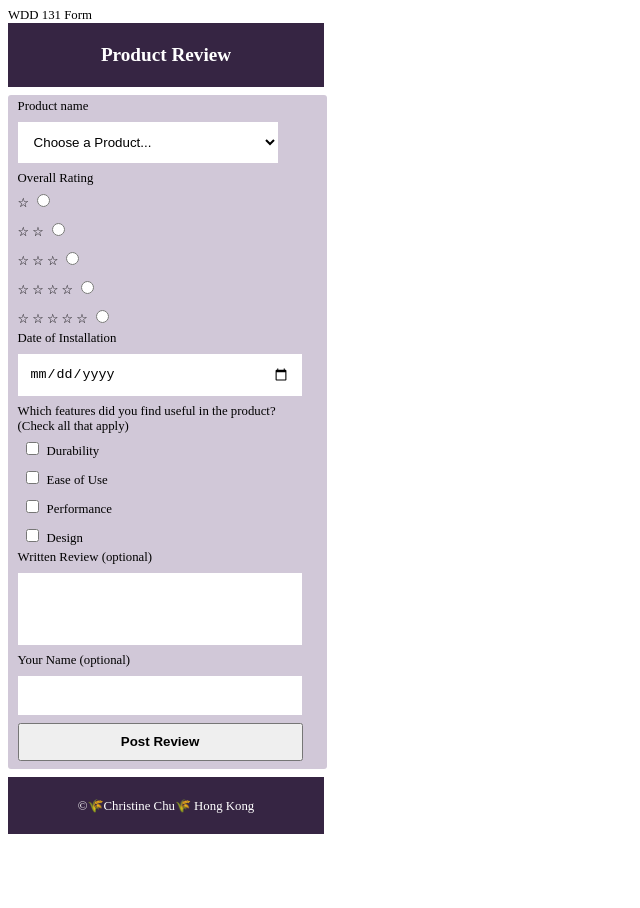
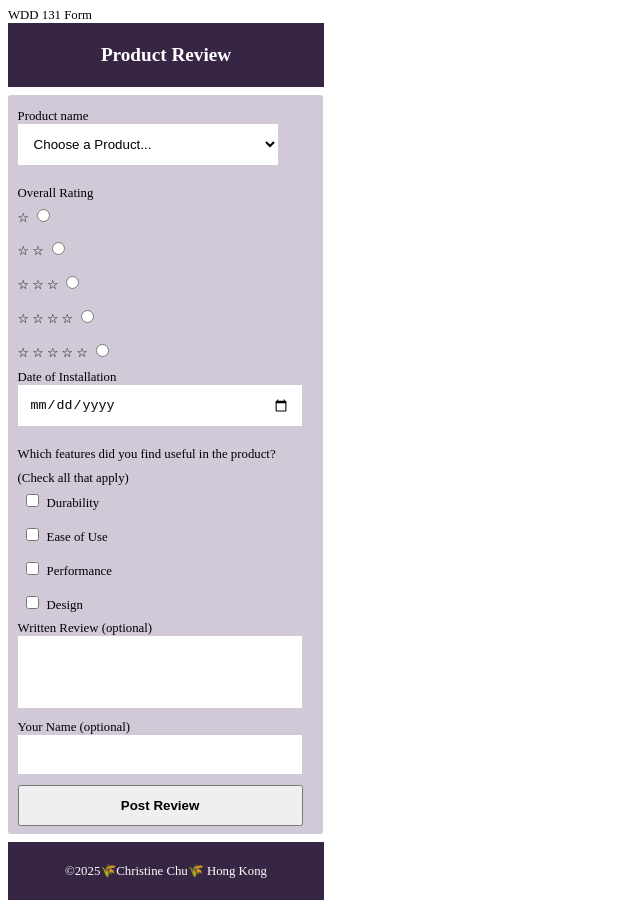
Before and after one commit to KChristineChu/wdd131, a plain HTML site: page form.html in a window 1280 px wide. Shown: the whole page, without its empty margins (0-640 px from the left). Before the commit the page ends 842 px from the top, so only its background shows below. Drawn offline with Linux system fonts and the light colour scheme.

Commit message:
Fixed margins and padding

```diff
--- a/form.html
+++ b/form.html
@@ -52,7 +52,7 @@
         </form>
     </main>
     <footer>
-        <p>&copy;<span id="currently"></span>🌾Christine Chu🌾 Hong Kong</p>
+        <p>&copy;2025<span id="currently"></span>🌾Christine Chu🌾 Hong Kong</p>
         <p><span id="lastModified"></span></p>
     </footer>
 </body>
--- a/styles/form.css
+++ b/styles/form.css
@@ -1,10 +1,12 @@
 body {
+
     font-size: .8rem;
 }
 
 header,
 footer {
     margin: 0;
+    padding: 0;
     background-color: rgb(54, 37, 67);
     width: 100%;
     max-width: 300px;
@@ -22,8 +24,8 @@ fieldset {
     background-color: rgb(209, 200, 216);
     border: 0;
     border-radius: 3px;
-    width: 100%;
-    max-width: 300px;;
+    width: 96%;
+    max-width: 296px;;
 }
 
 .wf1 select,
@@ -33,10 +35,17 @@ fieldset {
 .wf1 input[type="text"],
 .wf1 input[type="textarea"] {
     margin: .5rem;
+    margin-bottom: .8rem;
+
+}
+
+.wf1 div {
+    padding-top: .6rem;
 }
 
 .wf1 input[type="radio"]{
     display: inline-block;
+    margin-bottom: .8rem;
 }
 
 
@@ -45,7 +54,7 @@ fieldset {
 .wf1 input[type="text"],
 .wf1 input[type="textarea"] {
     display: block;
-    margin-left: 0;
+    margin: 0 0 .7rem 0;
     border: none;
     background-color: white;
     padding: .75rem;
@@ -58,17 +67,23 @@ fieldset {
 
 .wf1 input[type="textarea"]{
     height: 3rem;
+
 }
-
 
 label {
     display: block;
+
 
 }
 
 .wf1 input[type="submit"] {
     width: 100%;
     max-width: 285px;
-    padding: .6rem;
+    padding: .7rem;
     font-weight: bold;
 }
+.wf1 input[type="submit"]:hover{
+    background-color: darkgray;
+    border-color: rgb(54, 37, 67);
+    color: white;
+}
```
